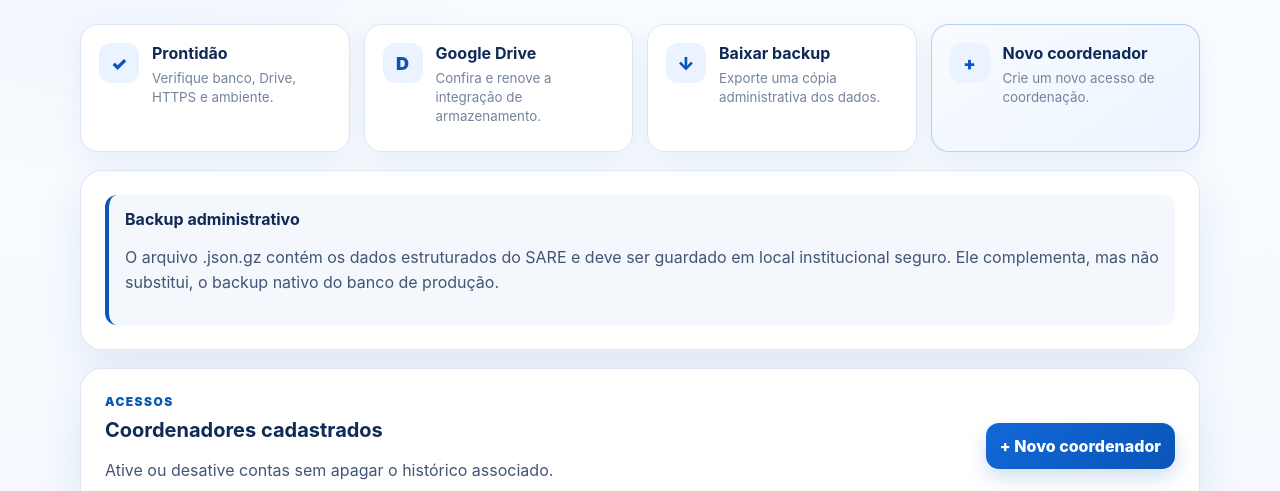
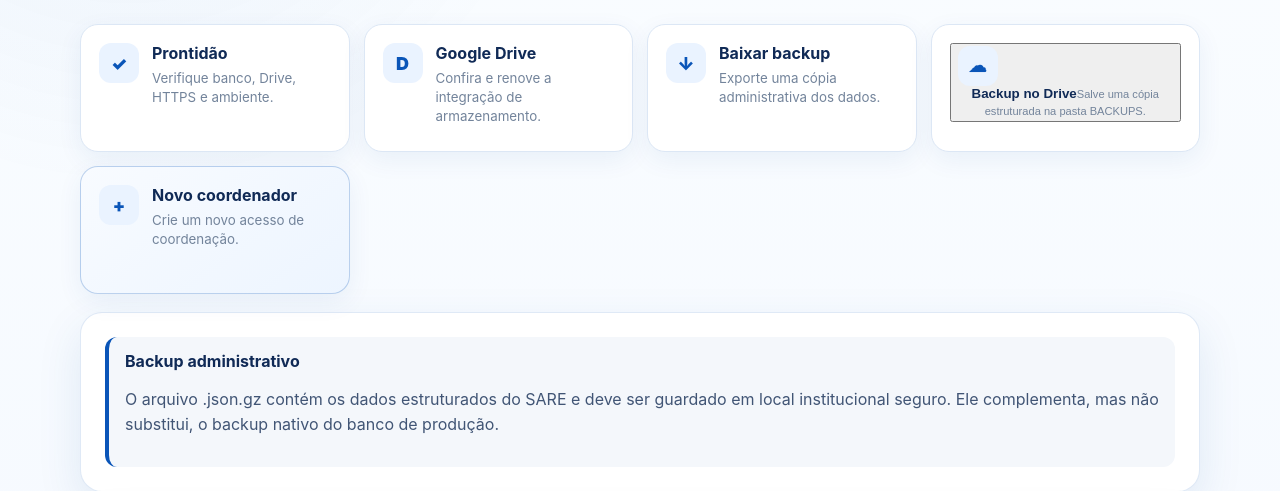
Before and after one commit to Marcosadriano7506/SARE2026, a Flask app: page /admin/ in a window 1280 px wide. Shown: the part 258-749 px from the top of the page. Run offline with Flask 3, Linux system fonts and the light colour scheme; a user stored in the database is signed in; tables that the repository leaves empty hold one stand-in row (values such as "Sample post").

Commit message:
backup: add Drive backup action to admin dashboard

```diff
--- a/app/templates/admin/dashboard.html
+++ b/app/templates/admin/dashboard.html
@@ -24,6 +24,15 @@
       <span class="admin-action-icon">↓</span>
       <div><strong>Baixar backup</strong><small>Exporte uma cópia administrativa dos dados.</small></div>
     </a>
+    <form class="admin-action-card admin-action-form" method="post"
+          action="{{ url_for('backup_admin.upload_to_drive') }}"
+          data-submit-lock data-loading-text="Salvando backup...">
+      <input type="hidden" name="csrf_token" value="{{ csrf_token() }}">
+      <button class="admin-action-button" type="submit" data-loading-text="Salvando backup...">
+        <span class="admin-action-icon">☁</span>
+        <span><strong>Backup no Drive</strong><small>Salve uma cópia estruturada na pasta BACKUPS.</small></span>
+      </button>
+    </form>
     <a class="admin-action-card primary-admin-action" href="{{ url_for('admin.create_coordinator') }}">
       <span class="admin-action-icon">+</span>
       <div><strong>Novo coordenador</strong><small>Crie um novo acesso de coordenação.</small></div>
```
